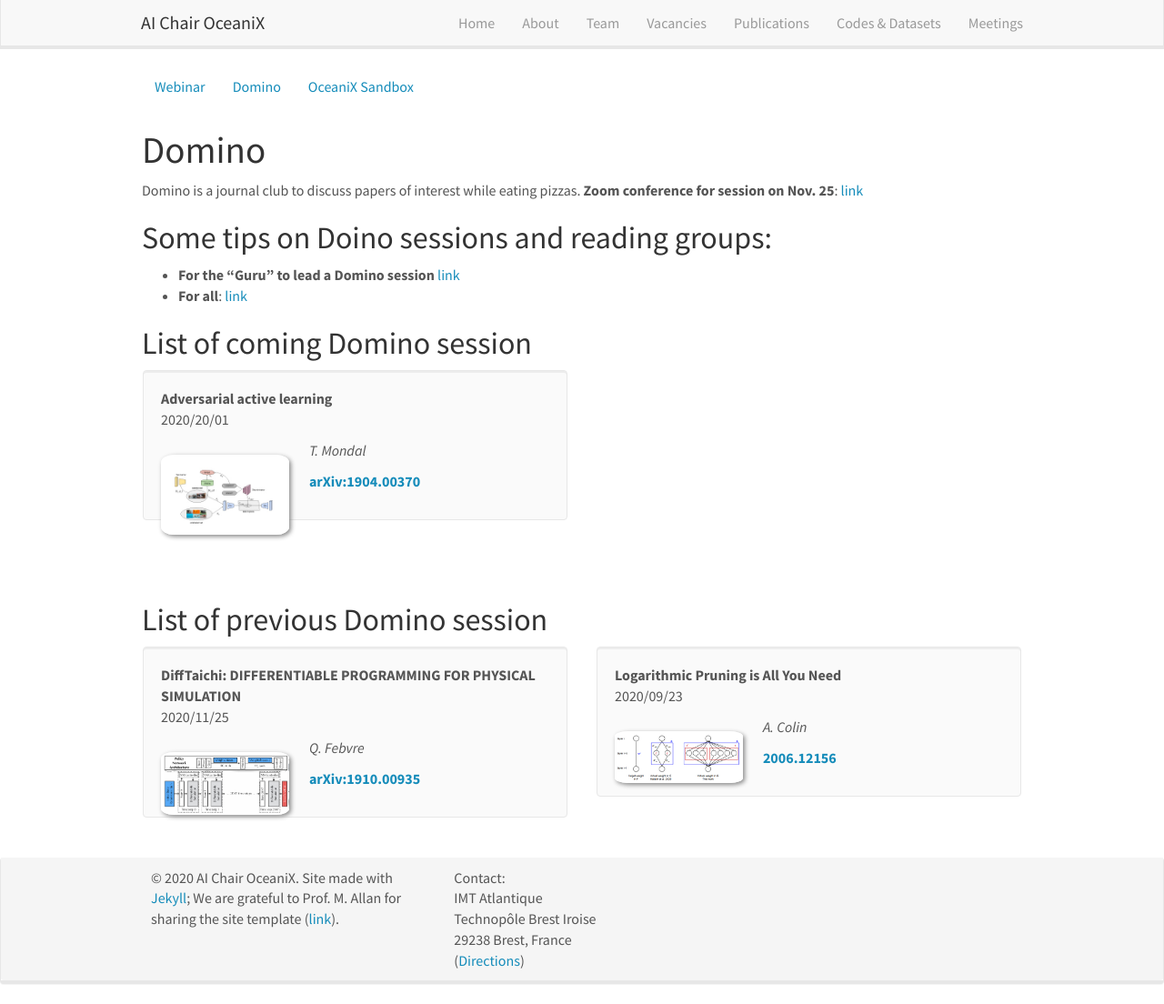
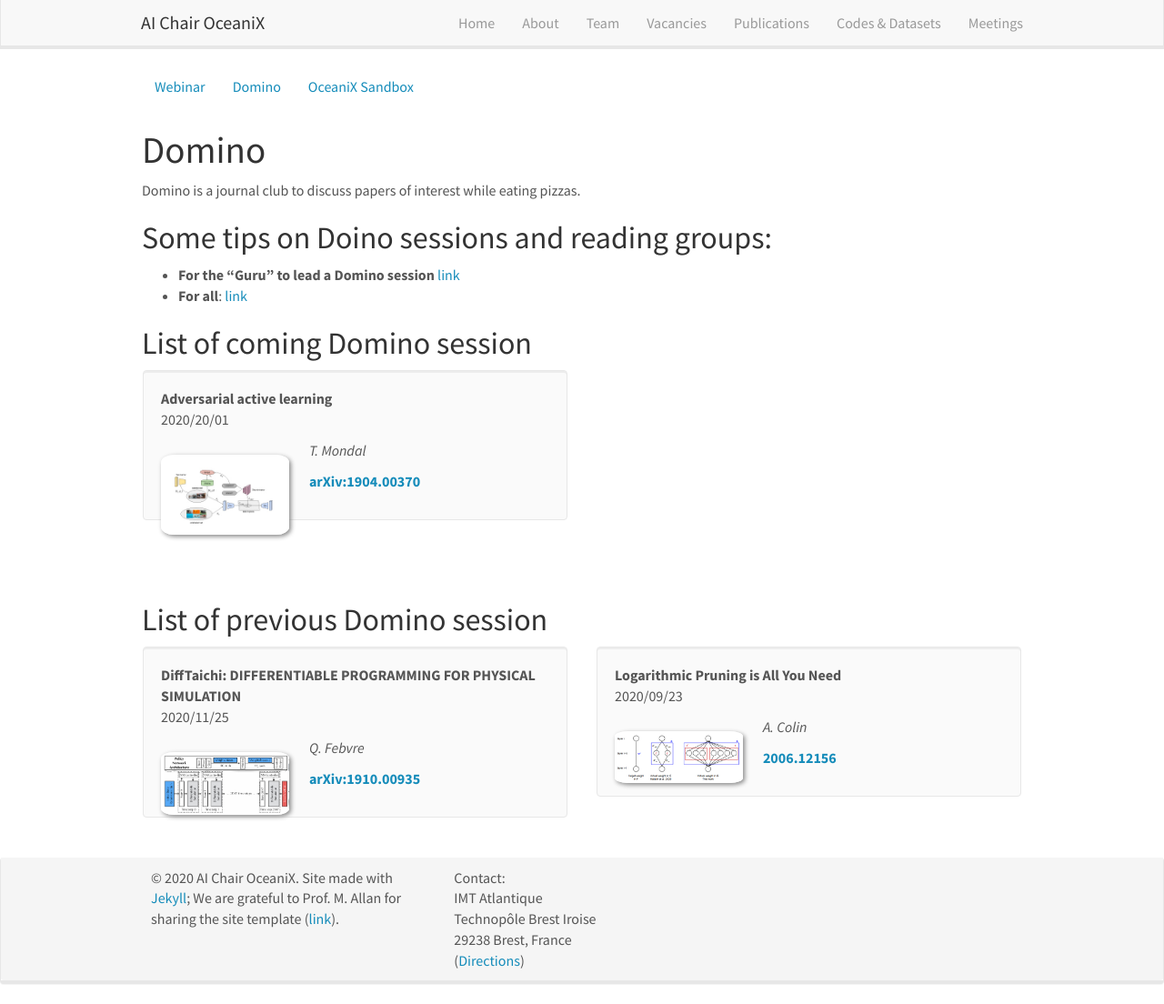
Before and after one commit to CIA-Oceanix/CIA-Oceanix.github.io, a Jekyll site: the page built from _pages/domino.md, in a window 1280 px wide and 1104 px high. Shown: the whole window at 91% size. Built offline with Jekyll 4.4.1, drawn with Linux system fonts in a browser that asks for light colours; nearby versions of some CDN libraries.

Commit message:
Update domino.md

```diff
--- a/_pages/domino.md
+++ b/_pages/domino.md
@@ -9,7 +9,7 @@
 # Domino
 
 Domino is a journal club to discuss papers of interest while eating pizzas.
-**Zoom conference for session on Nov. 25**: [link](https://zoom.us/j/94354512890?pwd=cHNCMlVISVRnZjFuN29TV2d2a1R3UT09)
+<!--**Zoom conference for session on Nov. 25**: [link](https://zoom.us/j/94354512890?pwd=cHNCMlVISVRnZjFuN29TV2d2a1R3UT09)-->
 
 ## Some tips on Doino sessions and reading groups:
 - **For the "Guru" to lead a Domino session** [link](http://muratbuffalo.blogspot.fr/2015/05/how-to-run-effective-paper-reading.html)
```
